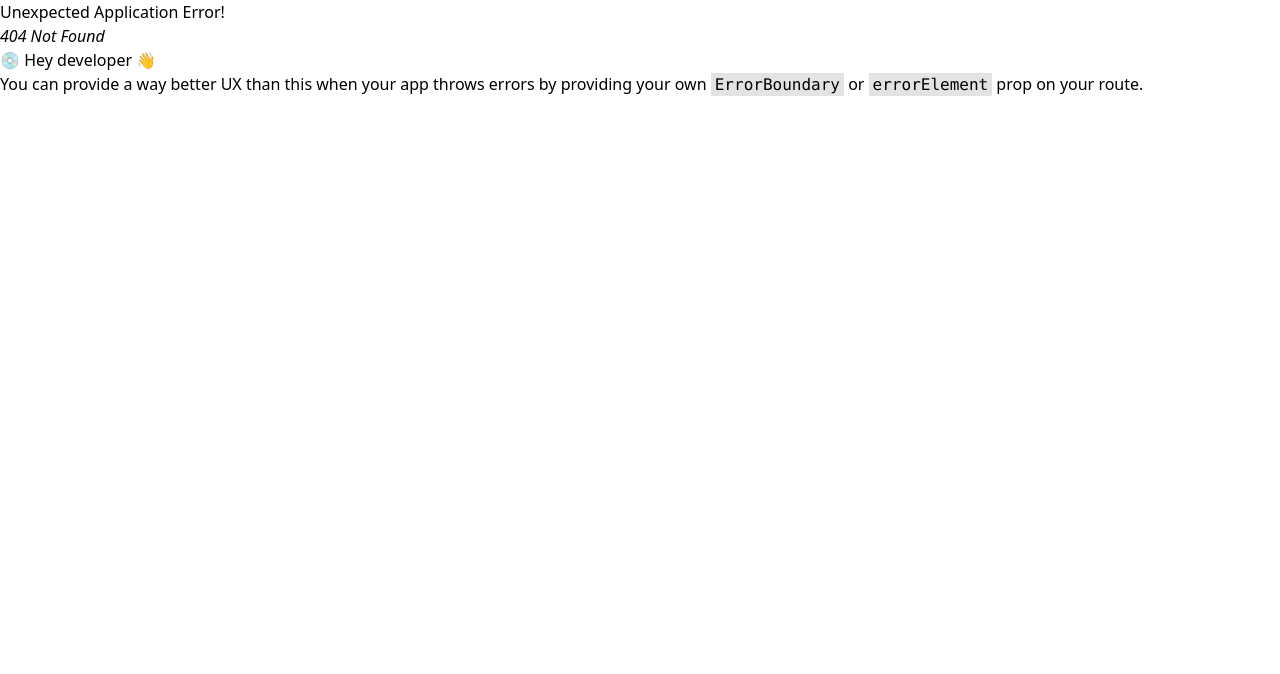
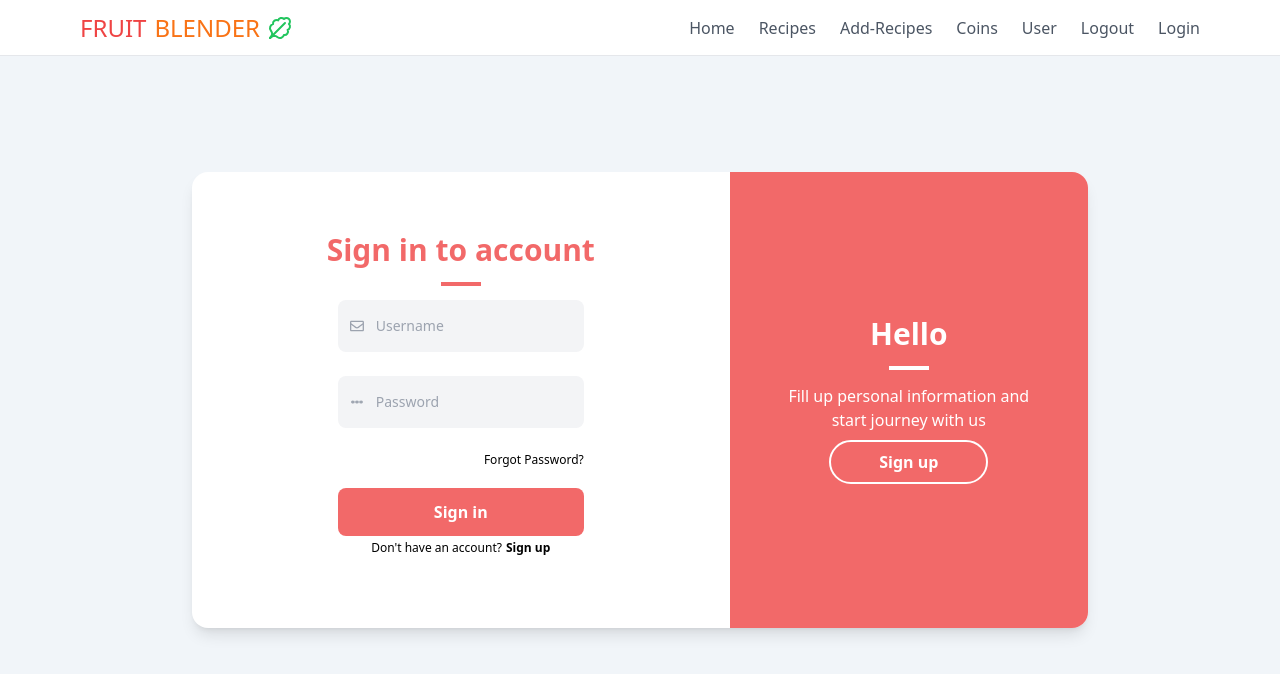
Before and after one commit to rakibh3/fruitJuiceMake-frontend, a React (Vite) app: page /login in a window 1280 px wide. Before the commit this address had no page. Shown: the top 674 px of the page. Built offline with nearby package versions, Linux system fonts and the light colour scheme; a web font is replaced by a local one.

Commit message:
Login page design

```diff
--- a/package.json
+++ b/package.json
@@ -15,6 +15,7 @@
     "lucide-react": "^0.441.0",
     "react": "^18.3.1",
     "react-dom": "^18.3.1",
+    "react-icons": "^5.3.0",
     "react-router-dom": "^6.26.1"
   },
   "devDependencies": {
--- /dev/null
+++ b/src/pages/Auth/SignIn.jsx
@@ -0,0 +1,86 @@
+import { FaRegEnvelope } from "react-icons/fa";
+import { TbPassword } from "react-icons/tb";
+import { Link } from "react-router-dom";
+
+const SignIn = () => {
+  return (
+    <div className="flex min-h-screen flex-col items-center justify-center py-2">
+      <div className="flex w-full flex-1 flex-col items-center justify-center px-4 text-center">
+        <div className="flex w-full max-w-4xl flex-col rounded-2xl bg-white shadow-lg md:flex-row">
+          {/* Sign In */}
+
+          <div className="w-full p-5 md:w-3/5">
+            <div className="py-10">
+              <h2 className="mb-2 text-2xl font-bold text-primary/80 sm:text-3xl">
+                Sign in to account
+              </h2>
+              <div className="mb-2 inline-block w-10 border-2 border-primary/80"></div>
+              {/* Sign In form */}
+              <div className="flex flex-col items-center">
+                <form action="">
+                  <div className="max-w-sx mb-6 flex w-full items-center rounded-lg bg-gray-100 p-1">
+                    <FaRegEnvelope className="m-2 text-gray-400" />
+                    <input
+                      type="text"
+                      name="username"
+                      id="username"
+                      placeholder="Username"
+                      className="w-full bg-gray-100 py-3 pl-1 text-sm outline-none"
+                    />
+                  </div>
+
+                  <div className="max-w-sx mb-6 flex w-full items-center rounded-lg bg-gray-100 p-1">
+                    <TbPassword className="m-2 text-gray-400" />
+                    <input
+                      type="password"
+                      name="password"
+                      id="password"
+                      placeholder="Password"
+                      className="w-full bg-gray-100 py-3 pl-1 text-sm outline-none"
+                    />
+                  </div>
+                  <div className="mb-5 mt-1 flex w-full max-w-xs justify-end">
+                    <Link to="#" className="text-xs">
+                      Forgot Password?
+                    </Link>
+                  </div>
+                  <button className="block w-full max-w-xs rounded-lg bg-primary/80 p-3 text-center font-semibold text-white hover:bg-primary/90">
+                    Sign in
+                  </button>
+                </form>
+                <p className="mt-1 text-center text-xs sm:px-6 dark:text-gray-600">
+                  Don&apos;t have an account?
+                  <Link
+                    rel="noopener noreferrer"
+                    to="/signup"
+                    className="ml-1 font-semibold no-underline dark:text-gray-800"
+                  >
+                    Sign up
+                  </Link>
+                </p>
+              </div>
+            </div>
+          </div>
+
+          {/* Sign Up */}
+          <div className="hidden w-2/5 md:flex">
+            <div className="rounded-br-2xl rounded-tr-2xl bg-primary/80 px-12 py-36 text-white">
+              <h2 className="mb-2 text-3xl font-bold">Hello </h2>
+              <div className="mb-2 inline-block w-10 border-2 border-white"></div>
+              <p className="mb-2">
+                Fill up personal information and start journey with us
+              </p>
+              <Link
+                to="/signup"
+                className="inline-block rounded-full border-2 border-white px-12 py-2 font-semibold hover:bg-white hover:text-primary/80"
+              >
+                Sign up
+              </Link>
+            </div>
+          </div>
+        </div>
+      </div>
+    </div>
+  );
+};
+export default SignIn;
--- a/src/routes/routes.jsx
+++ b/src/routes/routes.jsx
@@ -2,6 +2,7 @@ import { createBrowserRouter } from "react-router-dom";
 import App from "../App";
 import Home from "../pages/Home/Home";
 import RecipeDetails from "../pages/Recipe/RecipeDetails";
+import SignIn from "../pages/Auth/SignIn";
 
 export const router = createBrowserRouter([
   {
@@ -13,6 +14,10 @@ export const router = createBrowserRouter([
         element: <Home />,
       },
       {
+        path: "/login",
+        element: <SignIn />,
+      },
+      {
         path: "/recipe/details",
         element: <RecipeDetails />,
       },
```
Also changed, not shown: 1 other file (tests, documents, lock files or other folders).
